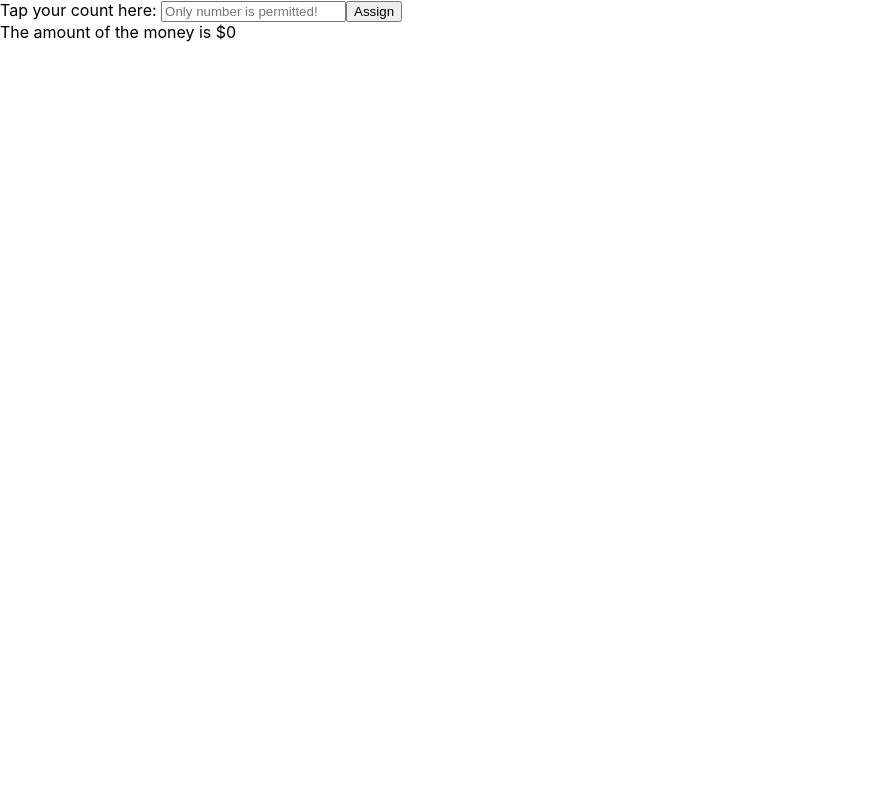
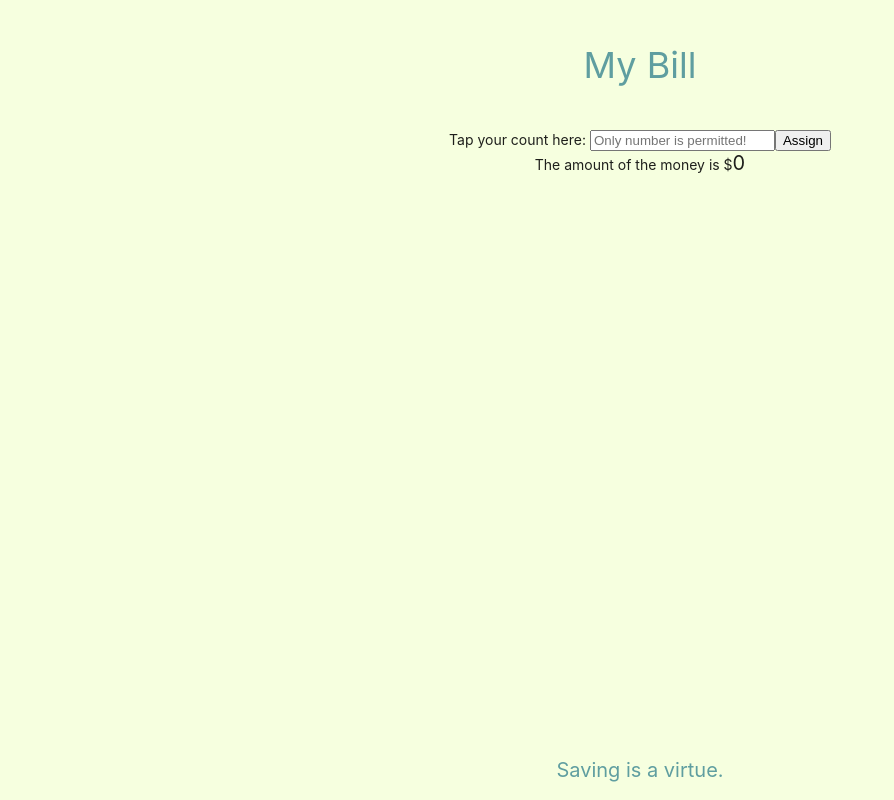
Before and after one commit to YG1022/My_Bill, a React (Create React App) app: page / in a window 1280 px wide. Shown: the whole page, without its empty margins (0-894 px from the left). Built offline with nearby package versions, Linux system fonts and the light colour scheme.

Commit message:
style: import antd and build basic framework

```diff
--- a/package.json
+++ b/package.json
@@ -6,6 +6,7 @@
     "@testing-library/jest-dom": "^5.16.5",
     "@testing-library/react": "^13.4.0",
     "@testing-library/user-event": "^13.5.0",
+    "antd": "^5.2.2",
     "react": "^18.2.0",
     "react-dom": "^18.2.0",
     "react-scripts": "5.0.1",
--- a/src/App.jsx
+++ b/src/App.jsx
@@ -1,11 +1,20 @@
 import './styles/App.css';
+import { Layout, Space } from 'antd';
 import InputBar from './components/InputBar';
 
 function App() {
+    const { Header, Footer, Content } = Layout;
+
     return (
-        <div>
-            <InputBar />
-        </div>
+        <Space direction='vertical' style={{ width: '100%' }}>
+            <Layout>
+                <Header>My Bill</Header>
+                <Content>
+                    <InputBar />
+                </Content>
+                <Footer>Saving is a virtue.</Footer>
+            </Layout>
+        </Space>
     );
 }
 
--- /dev/null
+++ b/src/components/InputBar.css
@@ -0,0 +1,3 @@
+.amount-display{
+    font-size: 1.25rem;
+}
--- a/src/components/InputBar.jsx
+++ b/src/components/InputBar.jsx
@@ -1,4 +1,5 @@
 import React from 'react';
+import "./InputBar.css"
 
 const InputBar = () => {
     const assignAmount = () => {
--- a/src/styles/App.css
+++ b/src/styles/App.css
@@ -1,3 +1,34 @@
 .App {
+    height: 100%;
     text-align: center;
 }
+
+.ant-layout {
+    padding: 0;
+    height: 100%;
+    text-align: center;
+    color: cadetblue;
+    background-color: #f6ffdf;
+}
+
+.ant-layout .ant-layout-header {
+    padding: 0;
+    height: 130px;
+    display: flex;
+    align-items: center;
+    justify-content: center;
+    font-size: 2.25rem;
+    color: cadetblue;
+    background-color: #f6ffdf;
+}
+
+.ant-layout .ant-layout-footer {
+    padding: 0;
+    height: 60px;
+    display: flex;
+    align-items: center;
+    justify-content: center;
+    font-size: 1.25rem;
+    color: cadetblue;
+    background-color: #f6ffdf;
+}
--- a/src/styles/index.css
+++ b/src/styles/index.css
@@ -1,9 +1,19 @@
+html {
+    height: 100%;
+}
+
 body {
+    height: 100%;
     margin: 0;
     font-family: -apple-system, BlinkMacSystemFont, 'Segoe UI', 'Roboto', 'Oxygen', 'Ubuntu',
         'Cantarell', 'Fira Sans', 'Droid Sans', 'Helvetica Neue', sans-serif;
     -webkit-font-smoothing: antialiased;
     -moz-osx-font-smoothing: grayscale;
+    font-size: 1rem;
+}
+
+div {
+    height: 100%;
 }
 
 code {
```
